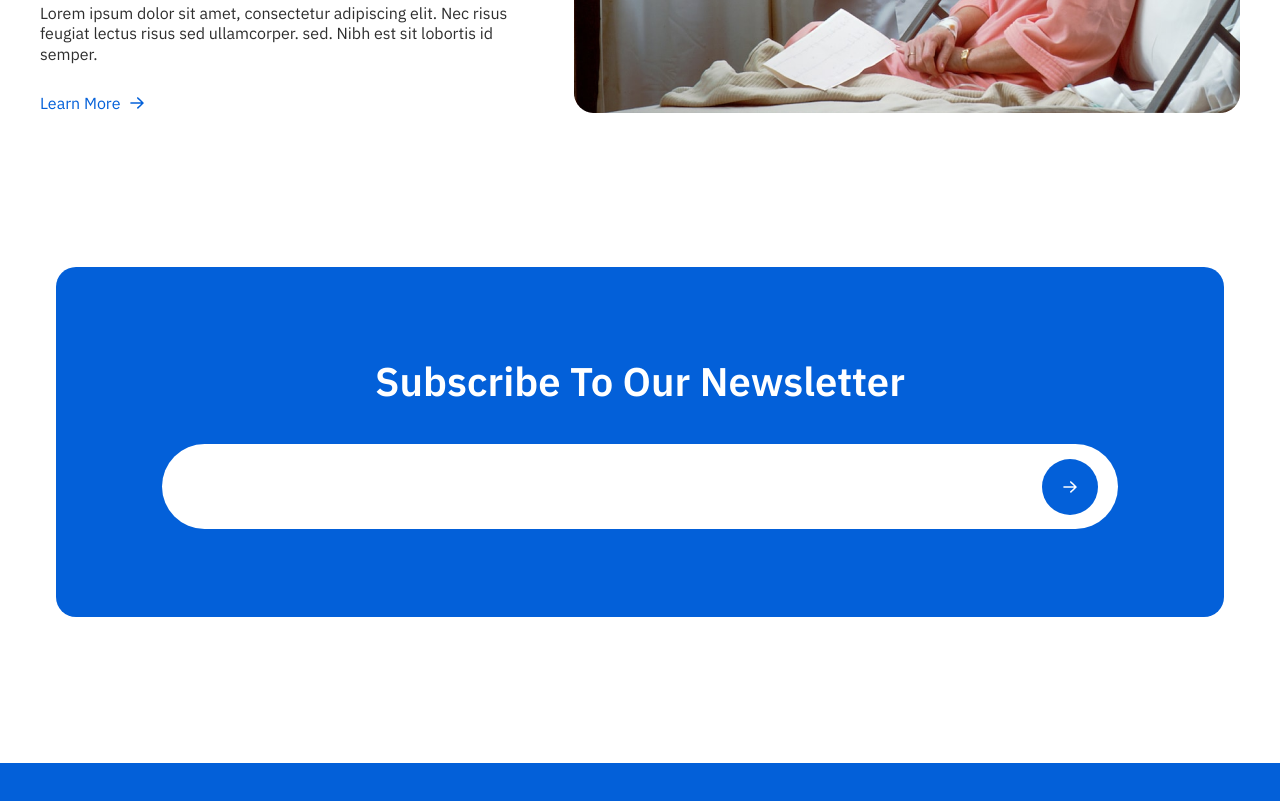
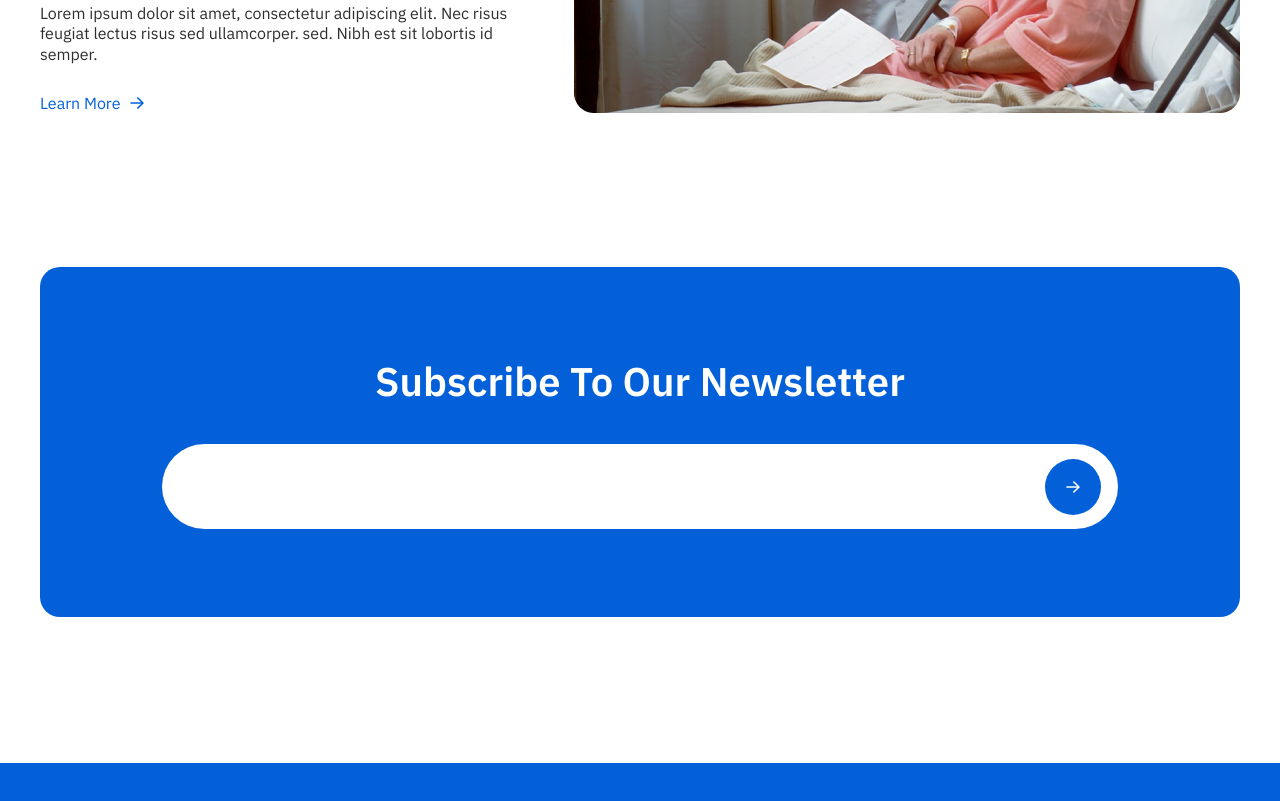
Before and after one commit to ibrohim777775/medical-landing, a plain HTML site: page index.html in a window 1280 px wide. Shown: the part 3146-3947 px from the top of the page. Drawn offline with Linux system fonts and the light colour scheme.

Commit message:
fixed style bugs

```diff
--- a/index.html
+++ b/index.html
@@ -224,7 +224,7 @@
           </div>
         </div>
       </section>
-    </main>
+
       <section class="our-members">
         <div class="container">
           <div class="members-left">
@@ -322,19 +322,19 @@
                 </div>
               </div>
               <p class="card-lorem">
-              Lorem ipsum dolor sit amet, consectetur adipiscing elit. Sem velit
-              viverra amet faucibus. Lorem ipsum dolor sit amet, consectetur
-              adipiscing elit. Sem velit viverra amet faucibus. Lorem ipsum
-              dolor sit amet, consectetur adipiscing elit. Sem velit viverra
-              amet faucibus.
+                Lorem ipsum dolor sit amet, consectetur adipiscing elit. Sem
+                velit viverra amet faucibus. Lorem ipsum dolor sit amet,
+                consectetur adipiscing elit. Sem velit viverra amet faucibus.
+                Lorem ipsum dolor sit amet, consectetur adipiscing elit. Sem
+                velit viverra amet faucibus.
               </p>
             </div>
           </div>
         </div>
       </section>
 
+      <section class="the-future">
         <div class="container">
-      <section class="the-future">
           <div class="future-left">
             <h2 class="future-h2">
               The Future<br />
@@ -354,8 +354,8 @@
             </p>
             <p class="future-text-3">
               Lorem ipsum dolor sit amet, consectetur adipiscing elit. Nec risus
-            feugiat lectus risus sed ullamcorper. sed. Nibh est sit lobortis id
-            semper.
+              feugiat lectus risus sed ullamcorper. sed. Nibh est sit lobortis
+              id semper.
             </p>
             <a class="future-link" href="/">
               <p>Learn More</p>
@@ -365,26 +365,24 @@
           <div class="future-right">
             <img src="./images/Rectangle 15.png" alt="" />
           </div>
+        </div>
       </section>
+
+      <section class="subscribe">
         <div class="container">
-        <section class="subscribe">
           <div class="sub_block">
             <h2>Subscribe To Our Newsletter</h2>
-            <div class="input_wrapp">
-              <form action="">
-                <input type="email" id="email" name="email" required />
-
-                <button class="btn_input">
-                  <div class="radus">
+            <form class="subscribe_form">
+              <input class="subscribe_input" />
+              <button class="subscribe_btn">
                 <img src="./images/btn-img.png" alt="" />
-                  </div>
               </button>
             </form>
           </div>
         </div>
       </section>
-      </div>
-    </div>
+    </main>
+
     <footer class="the-end">
       <div class="container">
         <div class="footer-wrapp">
--- a/style/scss/index.scss
+++ b/style/scss/index.scss
@@ -311,11 +311,10 @@ body {
         line-height: 20.8px;
       }
     }
-
     :hover {
       background-color: $primary;
       border-color: $primary;
-      transition: background-color 0.4s;
+      // transition: all 0.4s;
       .card_title,
       .card_text {
         color: #ffffff;
@@ -328,8 +327,7 @@ body {
   display: flex;
   justify-content: flex-start;
   gap: 80px;
-  margin-top: 150px;
-  margin-bottom: 150px;
+  margin: 150px 0;
 
   .choose_us-right {
     h3 {
@@ -493,11 +491,13 @@ body {
 }
 
 .the-future {
-  display: flex;
-  justify-content: space-between;
-  gap: 66px;
-  margin-top: 150px;
-  margin-bottom: 150px;
+  .container {
+    display: flex;
+    justify-content: space-between;
+    gap: 66px;
+    margin-top: 150px;
+    margin-bottom: 150px;
+  }
 
   .future-left {
     .future-h2 {
@@ -548,7 +548,46 @@ body {
 
 .subscribe {
   margin-bottom: 146px;
+  &_form {
+    width: 100%;
+    display: flex;
+    align-items: center;
+    justify-content: space-between;
+    border-radius: 150px;
+    height: 85px;
+    background-color: #ffffff;
+    margin-top: 37px;
+  }
+  &_input {
+    width: 80%;
+    border: none;
+    outline: none;
+    margin-left: 24px;
+    font-size: 24px;
+    :focus {
+      border: none;
+      outline: none;
+    }
+  }
+  &_btn {
+    width: 56px;
+    height: 56px;
+    border-radius: 50%;
+    background-color: $primary;
+    display: flex;
+    align-items: center;
+    justify-content: center;
+    border: none;
+    outline: none;
+    margin-right: 17px;
+    cursor: pointer;
+    transition: all 0.2s;
+    &:hover {
+      transform: scale(1.1);
+    }
+  }
   .sub_block {
+    padding: 0 122px;
     width: 100%;
     height: 350px;
     background-color: $primary;
@@ -563,50 +602,6 @@ body {
       font-weight: 600;
       font-size: 40px;
       line-height: 52px;
-    }
-
-    form {
-      display: flex;
-      justify-content: center;
-      align-items: center;
-      input {
-        width: 850px;
-        height: 85px;
-        border-top-left-radius: 50px;
-        border-end-start-radius: 50px;
-
-        border: none;
-        outline: none;
-        padding: 20px;
-        margin-top: 37px;
-        font-size: 26px;
-
-        :focus {
-          outline: none;
-          border: none;
-        }
-      }
-
-      .btn_input {
-        width: 106px;
-        height: 85px;
-        border-top-right-radius: 50px;
-        border-end-end-radius: 50px;
-        margin-top: 37px;
-        border: none;
-        background-color: #ffffff;
-        padding-left: 30px;
-
-        .radus {
-          display: flex;
-          justify-content: center;
-          align-items: center;
-          background-color: $primary;
-          width: 56px;
-          height: 56px;
-          border-radius: 50%;
-        }
-      }
     }
   }
 }
```
Also changed, not shown: style/css/index.css, 1 other file. Lines whose indentation alone changed are shown as unchanged.
